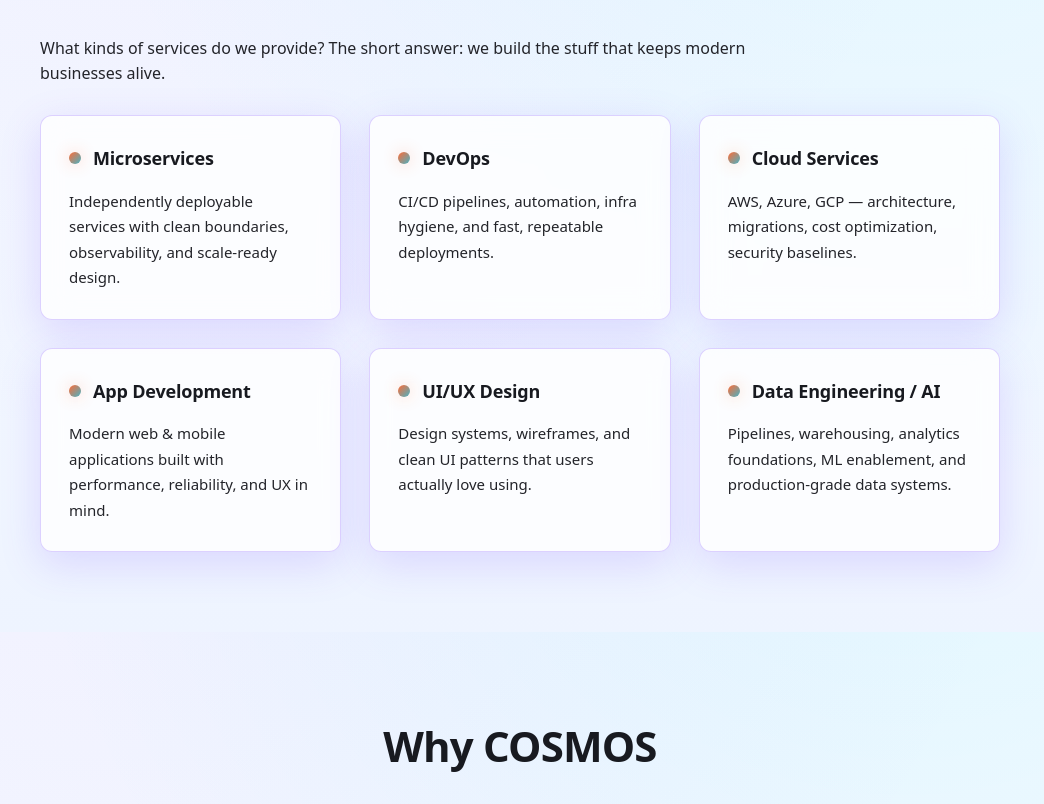
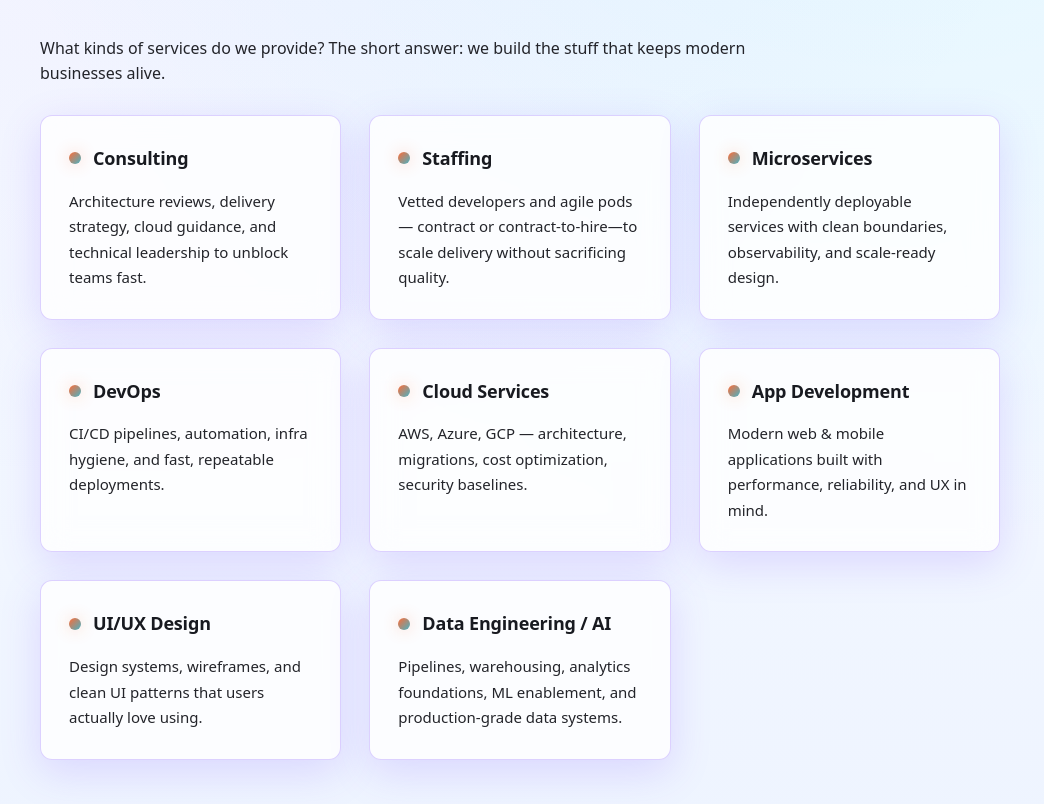
Before and after one commit to AdminCosmos/cosmosnextgen-site, a React (Vite) app: page / in a window 1280 px wide. Shown: the part 1675-2479 px from the top of the page, without its empty margins (120-1164 px from the left). Built offline with nearby package versions, Linux system fonts and the light colour scheme.

Commit message:
adding consulting and staffing cards in website

```diff
--- a/src/components/Services.jsx
+++ b/src/components/Services.jsx
@@ -1,4 +1,12 @@
 const services = [
+	{
+		title: "Consulting",
+		desc: "Architecture reviews, delivery strategy, cloud guidance, and technical leadership to unblock teams fast.",
+	},
+	{
+		title: "Staffing",
+		desc: "Vetted developers and agile pods — contract or contract-to-hire—to scale delivery without sacrificing quality.",
+	},
 	{
 		title: "Microservices",
 		desc: "Independently deployable services with clean boundaries, observability, and scale-ready design.",
@@ -72,6 +80,9 @@ export default function Services() {
         .svcCard:nth-child(4) { animation-delay: 0.4s; }
         .svcCard:nth-child(5) { animation-delay: 0.5s; }
         .svcCard:nth-child(6) { animation-delay: 0.6s; }
+        .svcCard:nth-child(5) { animation-delay: 0.7s; }
+        .svcCard:nth-child(6) { animation-delay: 0.8s; }
+
 
         @keyframes cardFloat {
           from {
```
